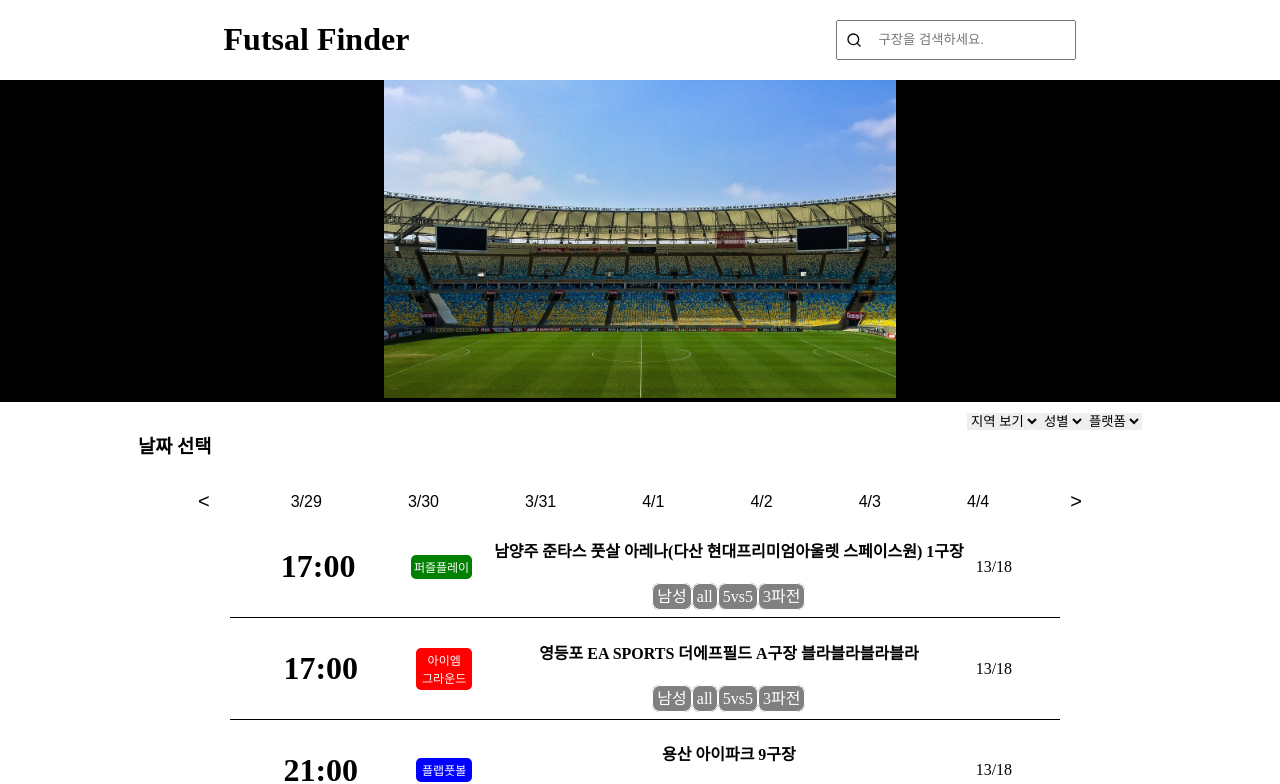
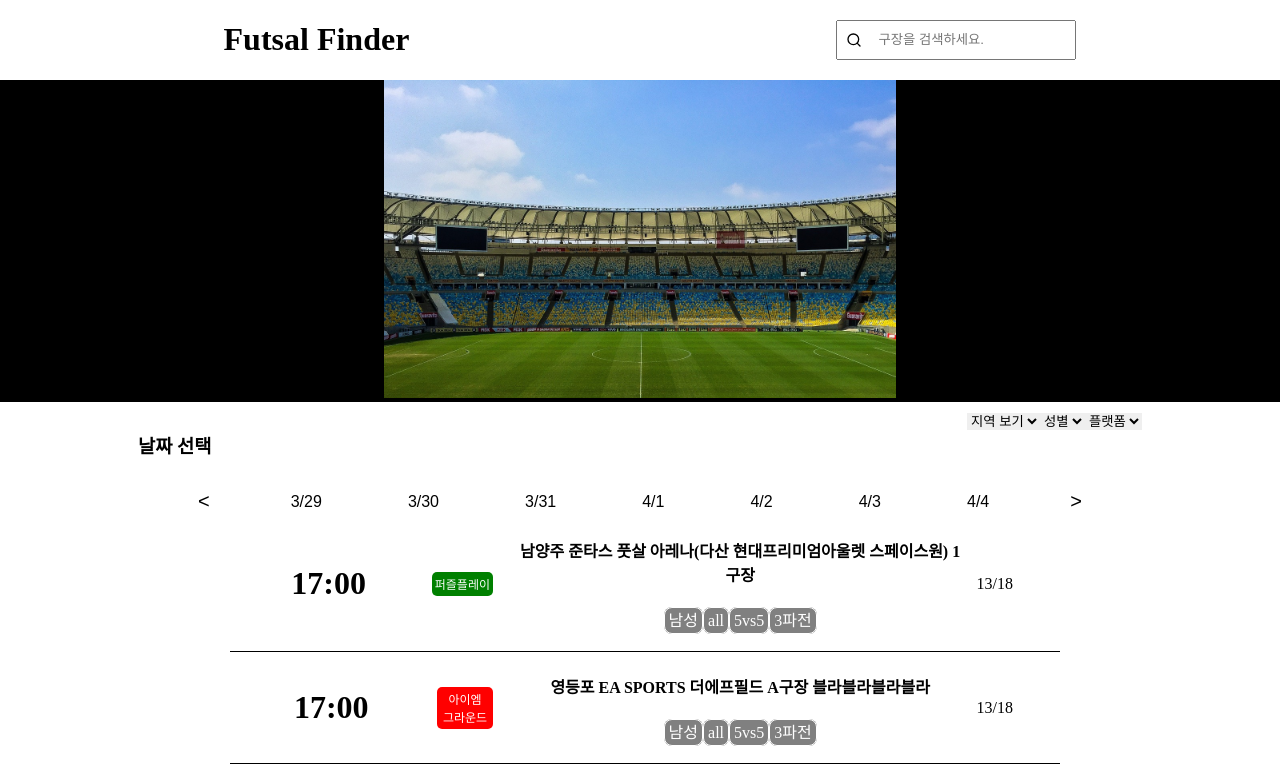
Before and after one commit to FutsalFinder/FrontEnd, a React (Vite) app: page / in a window 1280 px wide. Shown: the top 784 px of the page. Built offline with nearby package versions, Linux system fonts and the light colour scheme.

Commit message:
style: 버튼 위치 조정

```diff
--- a/src/components/Match.tsx
+++ b/src/components/Match.tsx
@@ -53,19 +53,20 @@ const MatchContainer = styled.div`
   width: 100%;
   padding: 0px 5px;
 
-  grid-template-columns: 0.3fr 0fr 0.6fr 0.1fr;
+  grid-template-columns: 0.33fr 0.001fr 0.58fr 0.1fr;
   grid-gap: 10px;
   border-bottom: 0.3px solid;
 
   @media screen and (max-width: 768px) {
+    margin-left: 10px;
     width: 100%;
     grid-gap: 10px;
-    grid-template-columns: 0.15fr 0fr 0.7fr 0.25fr;
+    grid-template-columns: 0.2fr 0fr 0.75fr 0.3fr;
   }
 `;
 const Time = styled.h1`
   margin: auto;
-
+  min-width: 60px;
   @media screen and (max-width: 768px) {
     font-size: 20px;
   }
@@ -78,7 +79,7 @@ const MatchTitle = styled.h4`
 `;
 
 const Item = styled.div`
-  margin: 10px;
+  margin: 20px;
 `;
 
 const ItemList = styled.span`
```
